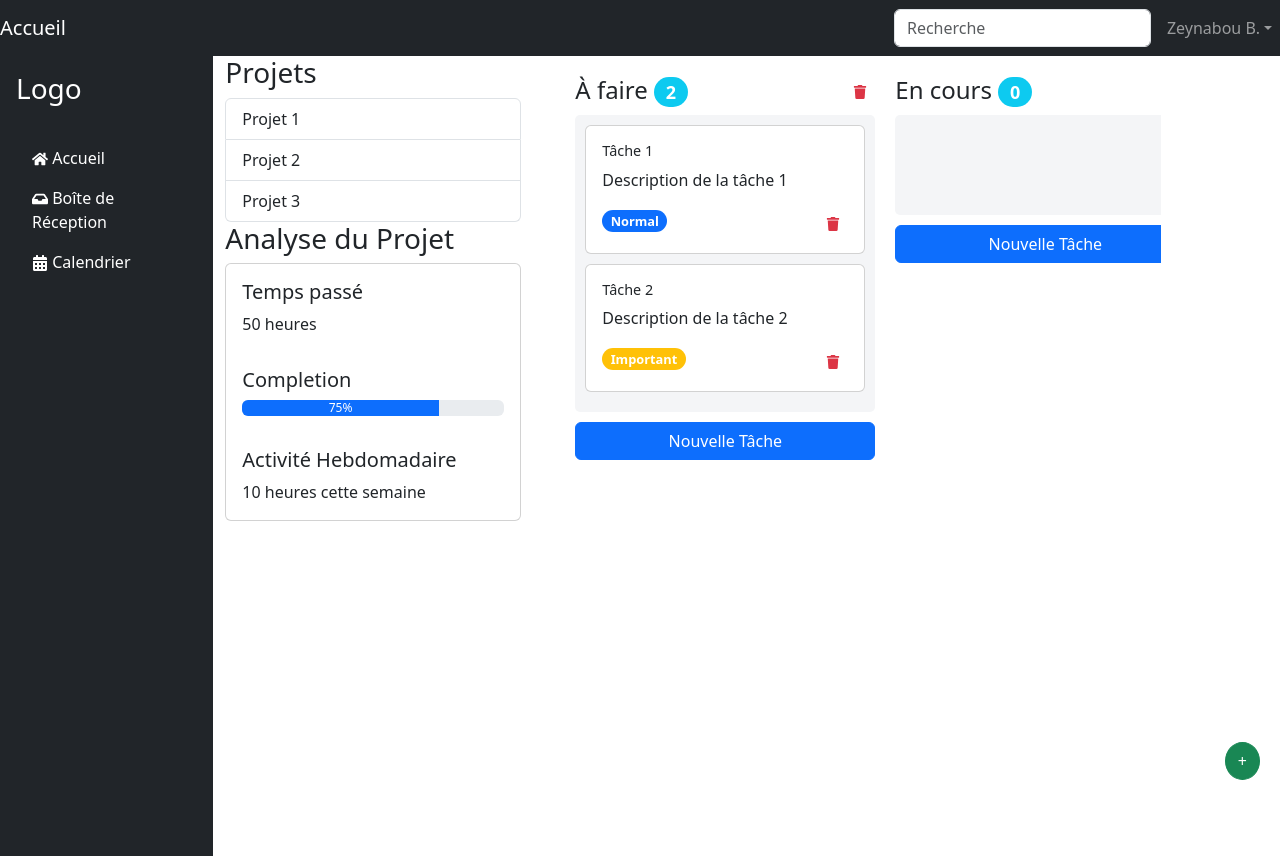
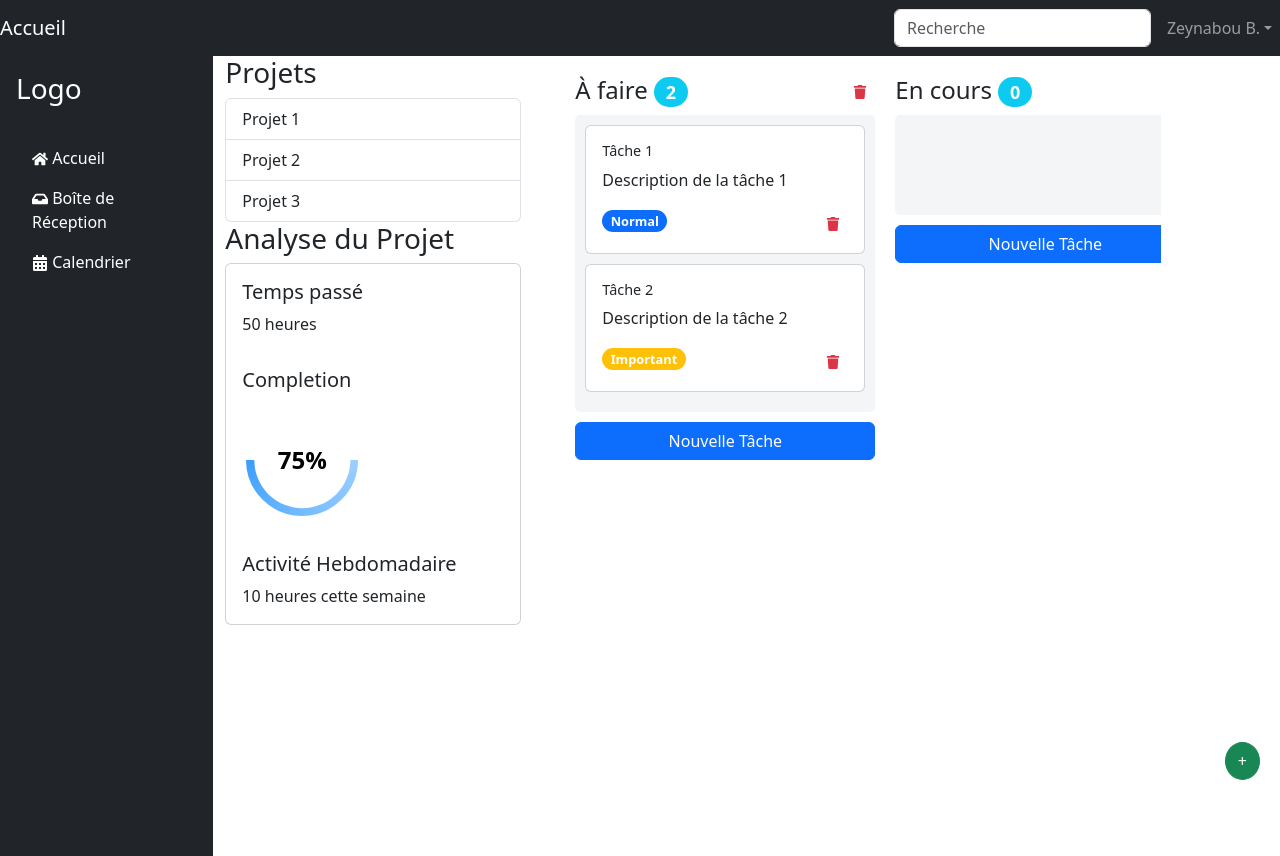
Before and after one commit to AdjaSira/Front_Dev_Web, a React (Create React App) app: page /home in a window 1280 px wide. Built offline with nearby package versions, Linux system fonts and the light colour scheme.

Commit message:
Signed-off-by: ZeynabBa <mll.bazeynab@gmail.com>

```diff
--- a/src/App.css
+++ b/src/App.css
@@ -55,3 +55,73 @@ button {
 ::-webkit-scrollbar-thumb:hover {
   background: #0056b3;
 }
+
+
+/* CSS pour la barre de progression circulaire */
+.progress-circle {
+    width: 120px; /* Diamètre du cercle */
+    height: 120px; /* Diamètre du cercle */
+    position: relative;
+    display: inline-block;
+  }
+
+  .progress-circle-inner {
+    width: 100%;
+    height: 100%;
+    background-color: transparent; /* Fond transparent pour la ProgressBar */
+    border-radius: 50%; /* Rend la div circulaire */
+    display: flex;
+    justify-content: center;
+    align-items: center;
+    position: relative;
+    overflow: hidden; /* Cache la partie débordante de la bordure */
+  }
+
+  .progress-circle-inner span {
+    font-size: 24px; /* Taille du texte du pourcentage */
+    font-weight: bold;
+    z-index: 2; /* Place le texte au-dessus de la bordure */
+    color: #000000; /* Couleur du texte en blanc */
+  }
+
+  /* Pseudo-élément pour la barre de progression */
+  .progress-circle-inner::before {
+    content: '';
+    position: absolute;
+    top: 0;
+    left: 0;
+    width: 100%;
+    height: 100%;
+    border-radius: 50%;
+    background: conic-gradient(
+      from 0deg,
+      #daedff 0%,
+      #badeff 25%,
+      #9ccfff 50%,
+      #74bcff 75%,
+      #3b9efc 100%
+    ); /* Dégradé de couleurs en fonction du pourcentage */
+    transform: rotate(calc((var(--percent) / 100) * 360deg)); /* Rotation pour indiquer la progression */
+    transform-origin: center;
+    clip-path: polygon(
+      /* Clip path pour masquer la partie non remplie */
+      50% 0%,
+      50% 100%,
+      calc(50% + (50% - var(--percent) * 1%)) 100%, /* Calcul de la position pour masquer la partie non remplie */
+      calc((90% - var(--percent) * 90%)) 10%
+    );
+    border: 4px solid #fff; /* Épaisseur de la bordure de la barre de progression */
+  }
+
+  /* Clip path pour cacher la partie non colorée */
+  .progress-circle-inner::after {
+    content: '';
+    position: absolute;
+    top: 0;
+    left: 0;
+    width: 100%;
+    height: 100%;
+    border-radius: 50%;
+    background-color: #fff; /* Couleur de fond en blanc */
+    clip-path: circle(40%); /* Masque la partie extérieure du cercle */
+  }
--- a/src/components/ProjectAnalysis.js
+++ b/src/components/ProjectAnalysis.js
@@ -1,5 +1,6 @@
 import React from 'react';
-import { Card, ProgressBar } from 'react-bootstrap';
+import { Card } from 'react-bootstrap';
+import '../App.css'; // Importe le fichier CSS avec les styles
 
 const ProjectAnalysis = ({ analysis }) => {
   return (
@@ -12,9 +13,11 @@ const ProjectAnalysis = ({ analysis }) => {
         </Card.Body>
         <Card.Body>
           <Card.Title>Completion</Card.Title>
-          <Card.Text>
-            <ProgressBar now={analysis.completion} label={`${analysis.completion}%`} />
-          </Card.Text>
+          <div className="progress-circle">
+            <div className="progress-circle-inner" style={{ '--percent': analysis.completion }}>
+              <span>{`${analysis.completion}%`}</span>
+            </div>
+          </div>
         </Card.Body>
         <Card.Body>
           <Card.Title>Activité Hebdomadaire</Card.Title>
```
